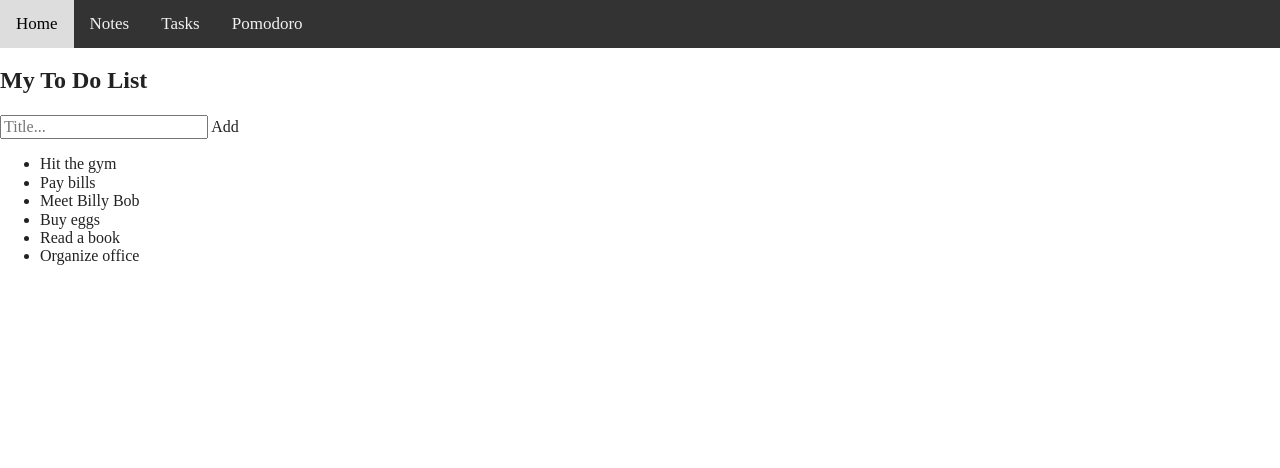
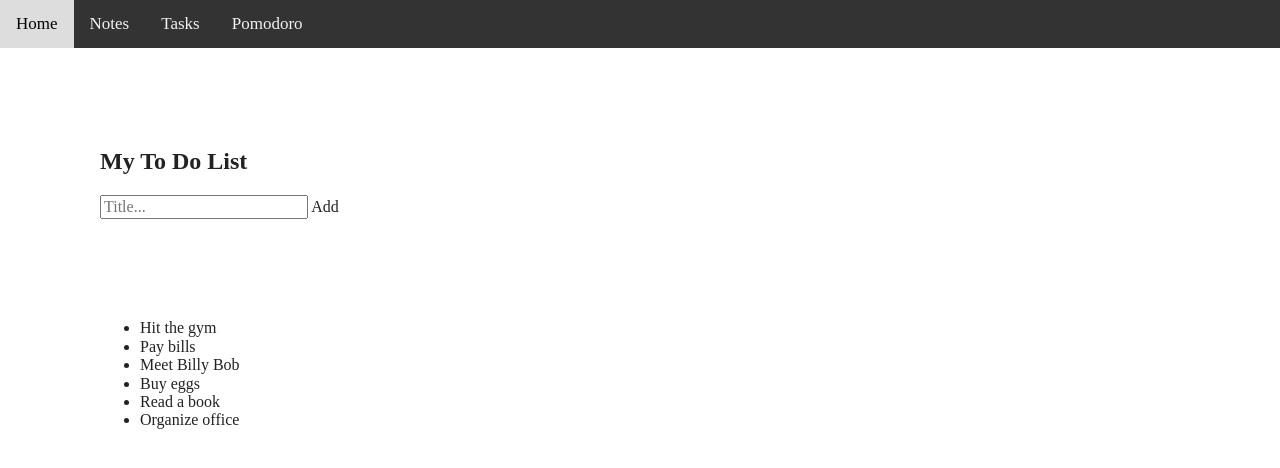
Before and after one commit to bdvuong/Workden, a website built with Parcel: page tasks.html in a window 1280 px wide. Built offline with nearby package versions, Linux system fonts and the light colour scheme.

Commit message:
Style changes

```diff
--- a/css/main.css
+++ b/css/main.css
@@ -141,6 +141,21 @@ textarea {
     display: block;
     text-align: left;
   }
+}
+
+/*
+  Notes + Tasks styling
+ */
+.notesContainer {
+  margin: 100px;
+}
+
+.uls {
+  margin: 100px
+}
+
+.header {
+  margin: 100px;
 }
 
 /* ==========================================================================
--- a/tasks.html
+++ b/tasks.html
@@ -44,7 +44,7 @@
   <span onclick="newElement()" class="addBtn">Add</span>
 </div>
 
-<ul id="myUL">
+<ul id="myUL" class="uls">
   <li>Hit the gym</li>
   <li class="checked">Pay bills</li>
   <li>Meet Billy Bob</li>
```
Also changed, not shown: notes.html (+3 -2 lines).
